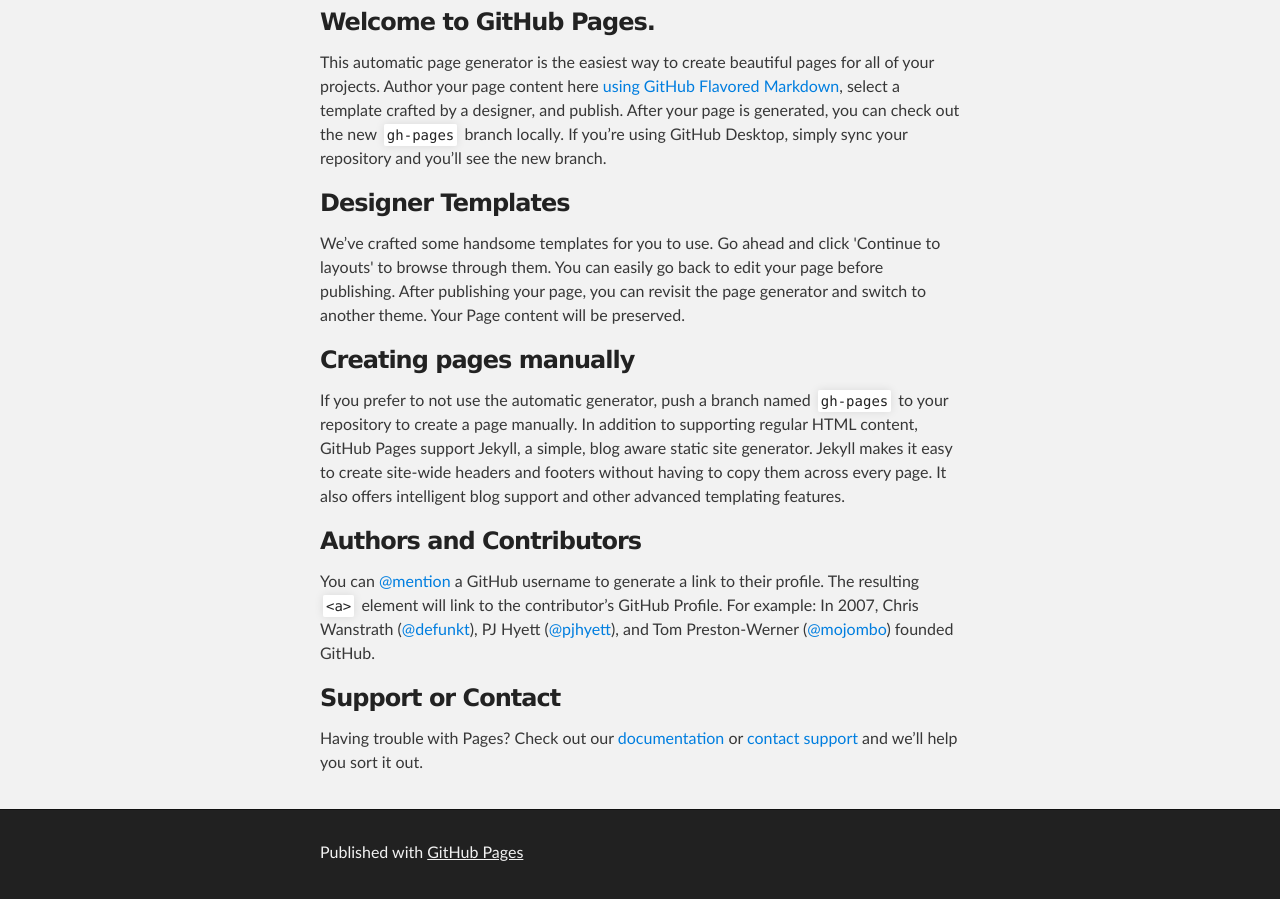
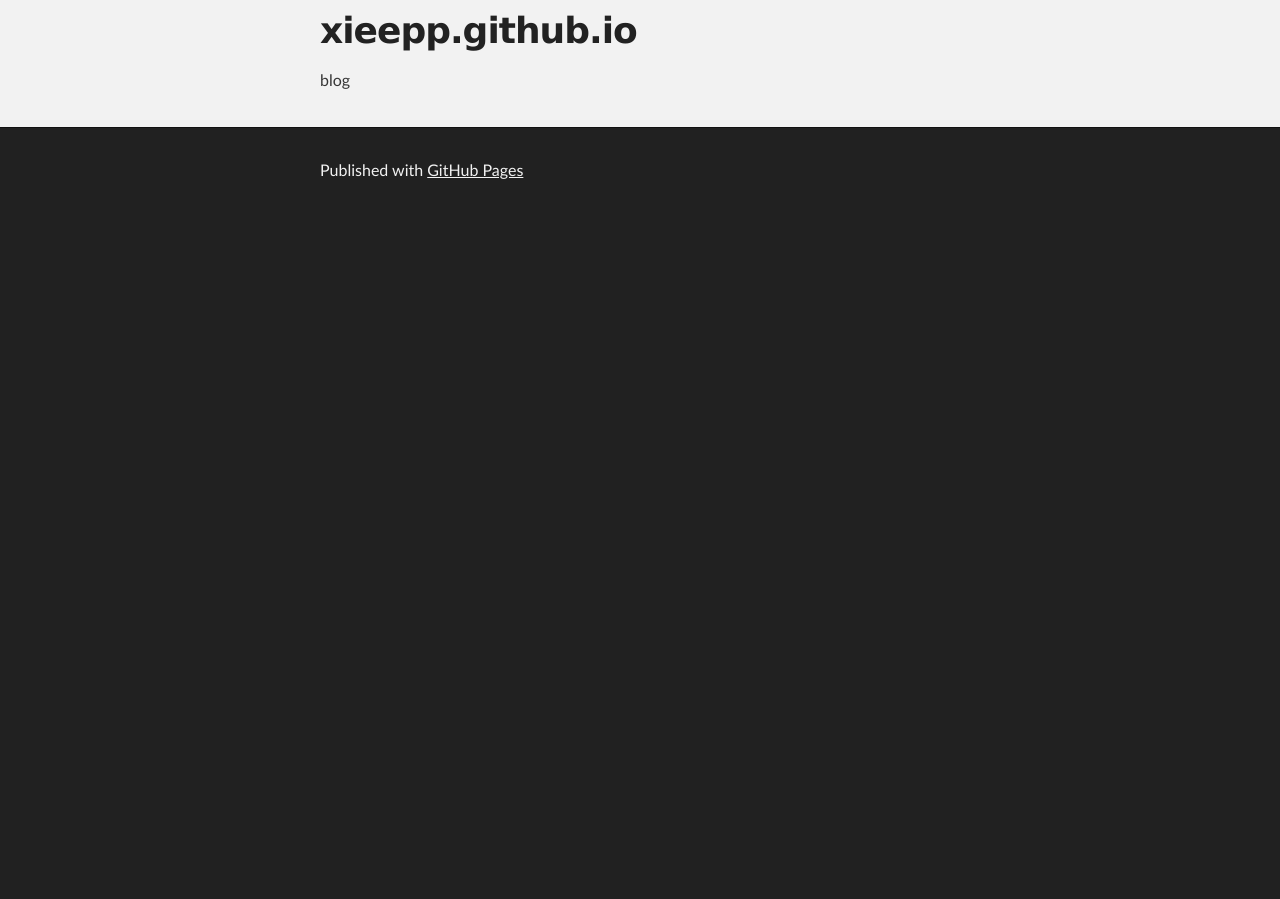
Before and after one commit to xieepp/xieepp.github.io, a plain HTML site: page index.html in a window 1280 px wide. Shown: the part 256-1155 px from the top of the page. After the commit the page ends 800 px from the top, so only its background shows below. Drawn offline with Linux system fonts and the light colour scheme.

Commit message:
Replace master branch with page content via GitHub

```diff
--- a/index.html
+++ b/index.html
@@ -27,30 +27,10 @@
     <!-- MAIN CONTENT -->
     <div id="main_content_wrap" class="outer">
       <section id="main_content" class="inner">
-        <h3>
-<a id="welcome-to-github-pages" class="anchor" href="#welcome-to-github-pages" aria-hidden="true"><span class="octicon octicon-link"></span></a>Welcome to GitHub Pages.</h3>
+        <h1>
+<a id="xieeppgithubio" class="anchor" href="#xieeppgithubio" aria-hidden="true"><span class="octicon octicon-link"></span></a>xieepp.github.io</h1>
 
-<p>This automatic page generator is the easiest way to create beautiful pages for all of your projects. Author your page content here <a href="https://guides.github.com/features/mastering-markdown/">using GitHub Flavored Markdown</a>, select a template crafted by a designer, and publish. After your page is generated, you can check out the new <code>gh-pages</code> branch locally. If you’re using GitHub Desktop, simply sync your repository and you’ll see the new branch.</p>
-
-<h3>
-<a id="designer-templates" class="anchor" href="#designer-templates" aria-hidden="true"><span class="octicon octicon-link"></span></a>Designer Templates</h3>
-
-<p>We’ve crafted some handsome templates for you to use. Go ahead and click 'Continue to layouts' to browse through them. You can easily go back to edit your page before publishing. After publishing your page, you can revisit the page generator and switch to another theme. Your Page content will be preserved.</p>
-
-<h3>
-<a id="creating-pages-manually" class="anchor" href="#creating-pages-manually" aria-hidden="true"><span class="octicon octicon-link"></span></a>Creating pages manually</h3>
-
-<p>If you prefer to not use the automatic generator, push a branch named <code>gh-pages</code> to your repository to create a page manually. In addition to supporting regular HTML content, GitHub Pages support Jekyll, a simple, blog aware static site generator. Jekyll makes it easy to create site-wide headers and footers without having to copy them across every page. It also offers intelligent blog support and other advanced templating features.</p>
-
-<h3>
-<a id="authors-and-contributors" class="anchor" href="#authors-and-contributors" aria-hidden="true"><span class="octicon octicon-link"></span></a>Authors and Contributors</h3>
-
-<p>You can <a href="https://github.com/blog/821" class="user-mention">@mention</a> a GitHub username to generate a link to their profile. The resulting <code>&lt;a&gt;</code> element will link to the contributor’s GitHub Profile. For example: In 2007, Chris Wanstrath (<a href="https://github.com/defunkt" class="user-mention">@defunkt</a>), PJ Hyett (<a href="https://github.com/pjhyett" class="user-mention">@pjhyett</a>), and Tom Preston-Werner (<a href="https://github.com/mojombo" class="user-mention">@mojombo</a>) founded GitHub.</p>
-
-<h3>
-<a id="support-or-contact" class="anchor" href="#support-or-contact" aria-hidden="true"><span class="octicon octicon-link"></span></a>Support or Contact</h3>
-
-<p>Having trouble with Pages? Check out our <a href="https://help.github.com/pages">documentation</a> or <a href="https://github.com/contact">contact support</a> and we’ll help you sort it out.</p>
+<p>blog</p>
       </section>
     </div>
 
```
Also changed, not shown: params.json (+1 -1 lines).
